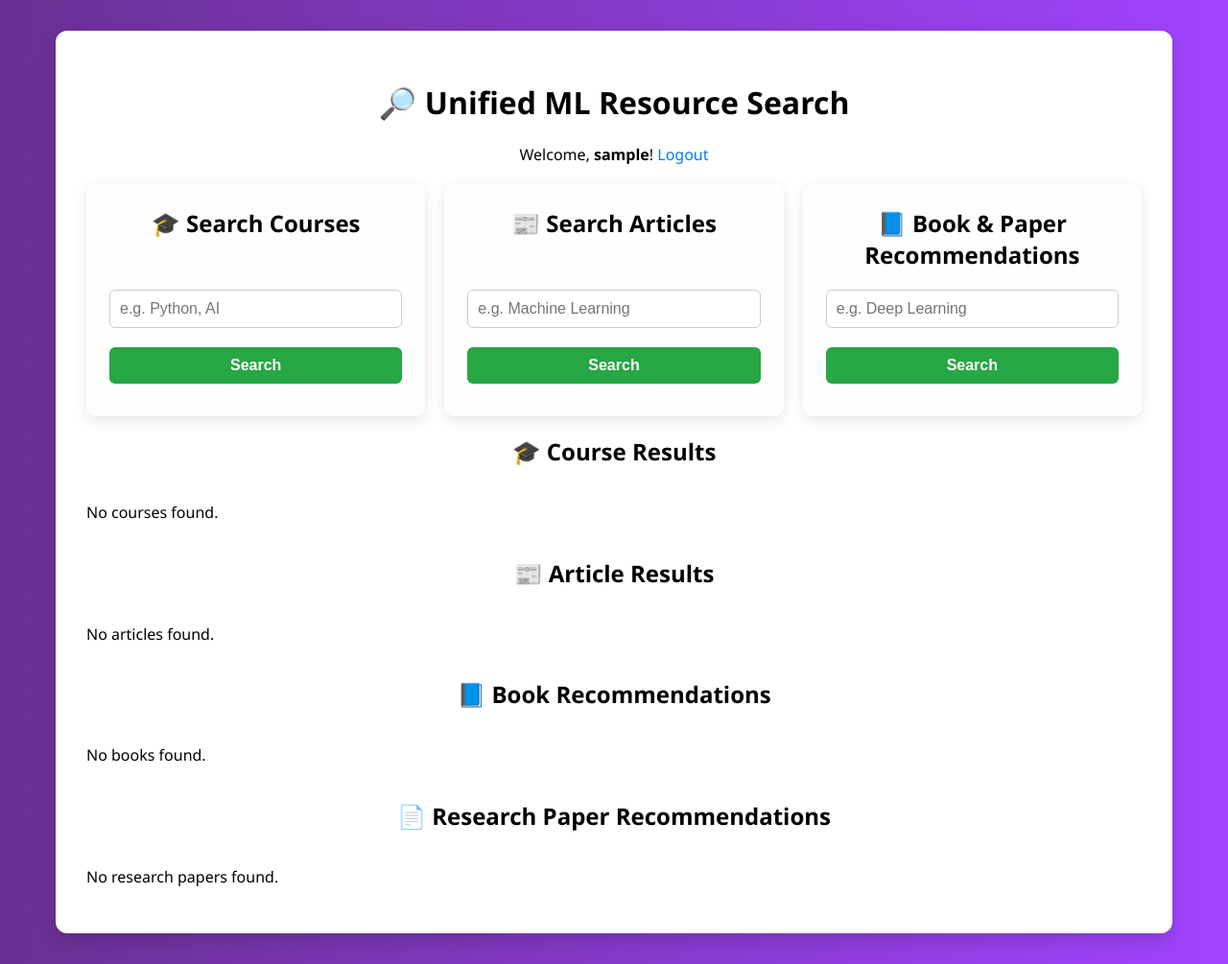
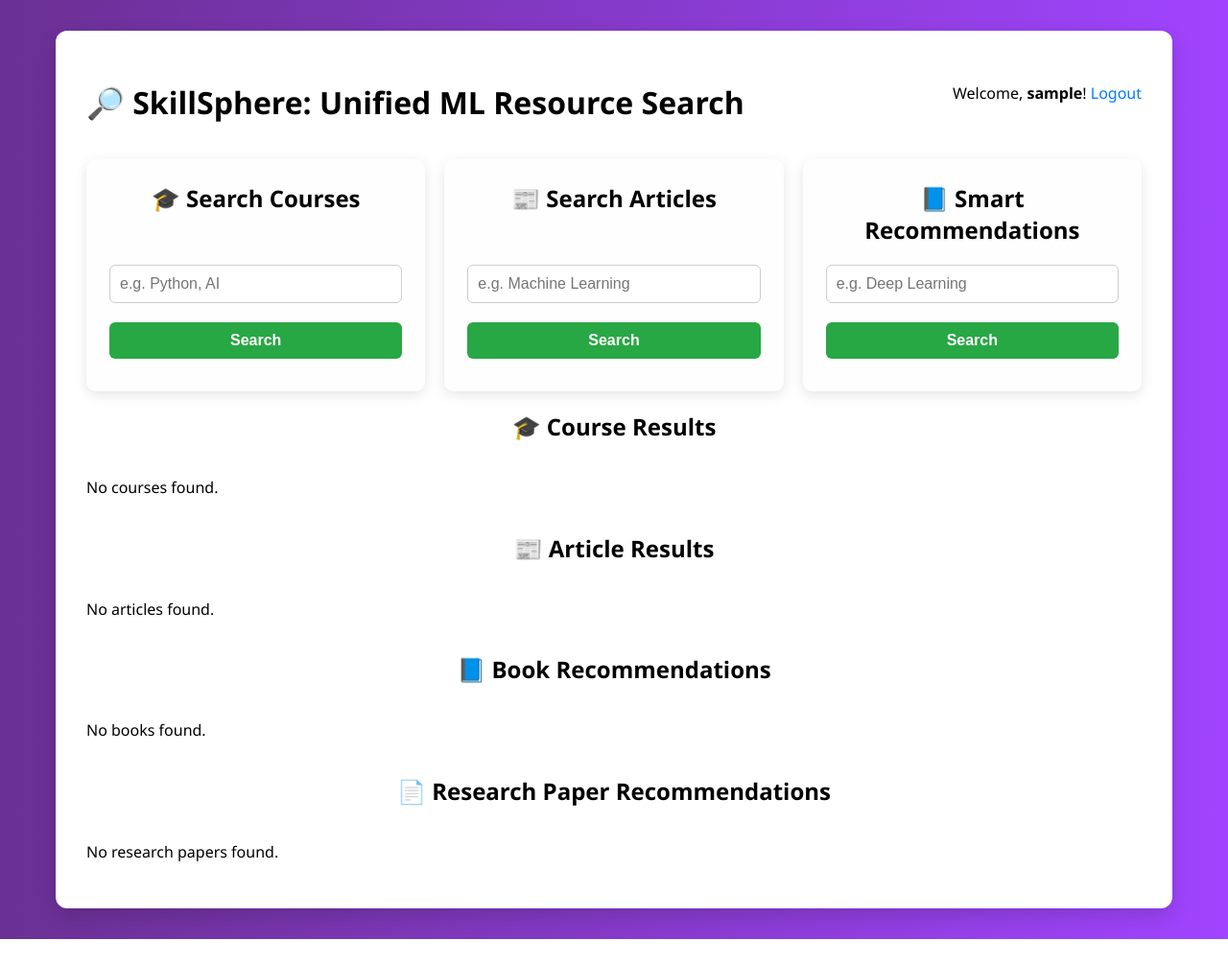
Before and after one commit to Vishal09be/course-recommender, a Flask app: page /index in a window 1280 px wide. Shown: the whole page at 96% size. After the commit the page ends 979 px from the top, so only its background shows below. Run offline with Flask 3, Linux system fonts and the light colour scheme; the visitor is signed in with stand-in values (Sample User, id 1).

Commit message:
Update index.html

```diff
--- a/templates/index.html
+++ b/templates/index.html
@@ -2,13 +2,23 @@
 <html lang="en">
 <head>
   <meta charset="UTF-8" />
-  <title>ML Resource Search</title>
+  <title>SkillSphere – ML Resource Search</title>
   <meta name="viewport" content="width=device-width, initial-scale=1.0" />
   <link rel="stylesheet" href="{{ url_for('static', filename='styles.css') }}">
+  <link rel="icon" href="{{ url_for('static', filename='favicon.ico') }}">
 </head>
 <body class="auth-page">
   <div class="auth-container wide">
-    <h1>🔎 Unified ML Resource Search</h1>
+    <header class="site-header">
+      <h1>🔎 SkillSphere: Unified ML Resource Search</h1>
+      <nav class="nav-links">
+        {% if username %}
+          <p>Welcome, <strong>{{ username }}</strong>! <a href="{{ url_for('logout') }}">Logout</a></p>
+        {% else %}
+          <p><a href="{{ url_for('login') }}">Login</a> | <a href="{{ url_for('register') }}">Register</a></p>
+        {% endif %}
+      </nav>
+    </header>
 
     <!-- Flash Messages -->
     {% with messages = get_flashed_messages(with_categories=true) %}
@@ -17,51 +27,46 @@
       {% endfor %}
     {% endwith %}
 
-    <!-- Auth Navigation -->
-    <div class="nav-links">
-      {% if username %}
-        <p>Welcome, <strong>{{ username }}</strong>! <a href="{{ url_for('logout') }}">Logout</a></p>
-      {% else %}
-        <p><a href="{{ url_for('login') }}">Login</a> | <a href="{{ url_for('register') }}">Register</a></p>
-      {% endif %}
-    </div>
-
-    <!-- Search Section Cards -->
-    <div class="card-grid">
-      <!-- Course Search Card -->
+    <!-- Search Panels -->
+    <section class="card-grid">
+      <!-- 🎓 Search Courses -->
       <div class="card">
         <h2>🎓 Search Courses</h2>
         <form method="POST">
+          <input type="hidden" name="form_type" value="course">
           <input type="text" name="course_search" placeholder="e.g. Python, AI" value="{{ course_query }}">
           <button type="submit">Search</button>
         </form>
       </div>
 
-      <!-- Article Search Card -->
+      <!-- 📰 Search Articles -->
       <div class="card">
         <h2>📰 Search Articles</h2>
         <form method="POST">
+          <input type="hidden" name="form_type" value="article">
           <input type="text" name="article_search" placeholder="e.g. Machine Learning" value="{{ article_query }}">
           <button type="submit">Search</button>
         </form>
       </div>
 
-      <!-- Book/Paper Recommendation Card -->
+      <!-- 📘 Book & Paper Recommendations -->
       <div class="card">
-        <h2>📘 Book & Paper Recommendations</h2>
+        <h2>📘 Smart Recommendations</h2>
         <form method="POST">
+          <input type="hidden" name="form_type" value="recommend">
           <input type="text" name="rec_topic" placeholder="e.g. Deep Learning" value="{{ rec_topic }}">
           <button type="submit">Search</button>
         </form>
       </div>
-    </div>
+    </section>
 
-    <!-- Course Results -->
+    <!-- Results Section -->
+    <section>
       <h2>🎓 Course Results</h2>
       <div class="card-grid">
         {% for course in courses %}
-        <div class="card">
-          <h3>{{ course['Title'] }}</h3>
+          <div class="card result-card">
+            <h3 title="{{ course['Title'] }}">{{ course['Title'] | truncate(60) }}</h3>
             <p><strong>Platform:</strong> {{ course['Site'] }}</p>
             <p><strong>Rating:</strong> ⭐{{ course['Rating'] }}</p>
             <p><strong>Duration:</strong> {{ course['Duration'] }} weeks</p>
@@ -72,15 +77,14 @@
         {% endfor %}
       </div>
 
-    <!-- Article Results -->
       <h2>📰 Article Results</h2>
       <div class="card-grid">
         {% for article in articles %}
-        <div class="card">
+          <div class="card result-card">
             {% if article['cover_image'] %}
-            <img src="{{ article['cover_image'] }}" class="card-image" alt="Cover">
+              <img src="{{ article['cover_image'] }}" alt="Cover Image" class="card-image" />
             {% endif %}
-          <h3>{{ article['title'] }}</h3>
+            <h3 title="{{ article['title'] }}">{{ article['title'] | truncate(60) }}</h3>
             <p><strong>Author:</strong> {{ article['user']['name'] }}</p>
             <a href="{{ article['url'] }}" target="_blank" class="btn">Read More</a>
           </div>
@@ -89,12 +93,11 @@
         {% endfor %}
       </div>
 
-    <!-- Book Results -->
       <h2>📘 Book Recommendations</h2>
       <div class="card-grid">
         {% for book in books %}
-        <div class="card">
-          <h3>{{ book.title }}</h3>
+          <div class="card result-card">
+            <h3 title="{{ book.title }}">{{ book.title | truncate(60) }}</h3>
             <p><strong>Author:</strong> {{ book.author }}</p>
           </div>
         {% else %}
@@ -102,17 +105,17 @@
         {% endfor %}
       </div>
 
-    <!-- Paper Results -->
       <h2>📄 Research Paper Recommendations</h2>
       <div class="card-grid">
         {% for paper in papers %}
-        <div class="card">
-          <h3><a href="{{ paper.link }}" target="_blank">{{ paper.title }}</a></h3>
+          <div class="card result-card">
+            <h3><a href="{{ paper.link }}" target="_blank">{{ paper.title | truncate(70) }}</a></h3>
           </div>
         {% else %}
           <p>No research papers found.</p>
         {% endfor %}
       </div>
+    </section>
   </div>
 </body>
 </html>
```
Lines whose indentation alone changed are shown as unchanged.
